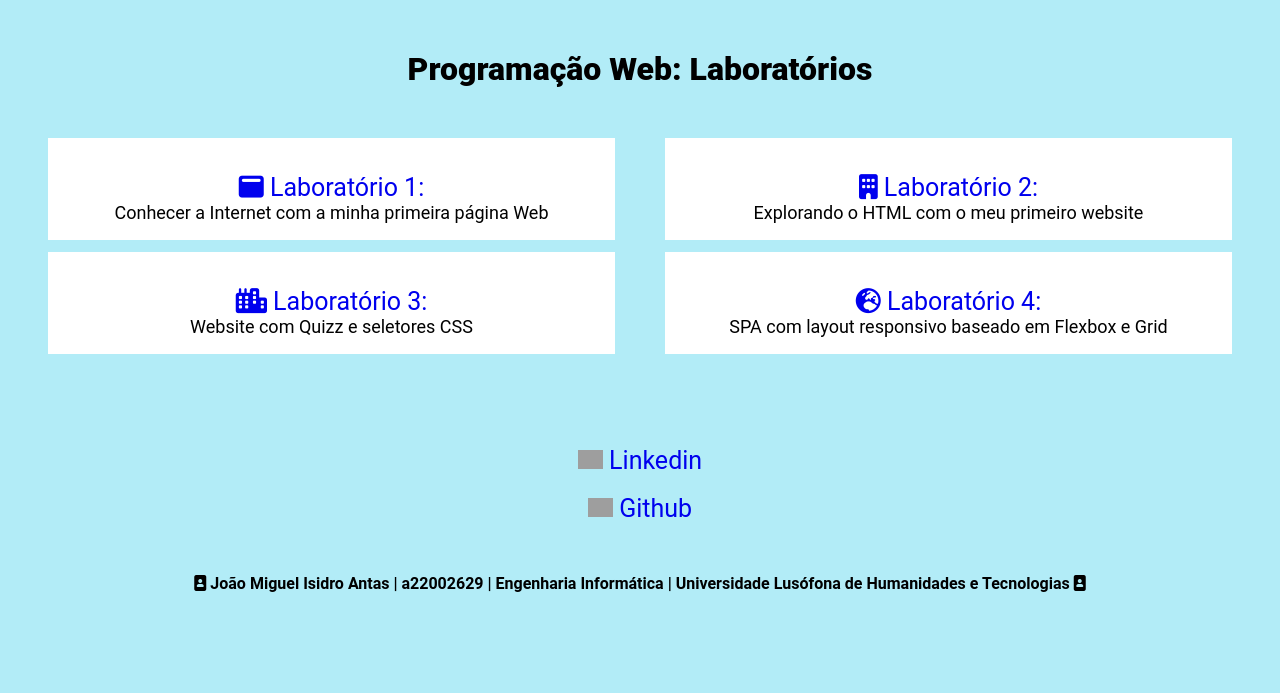
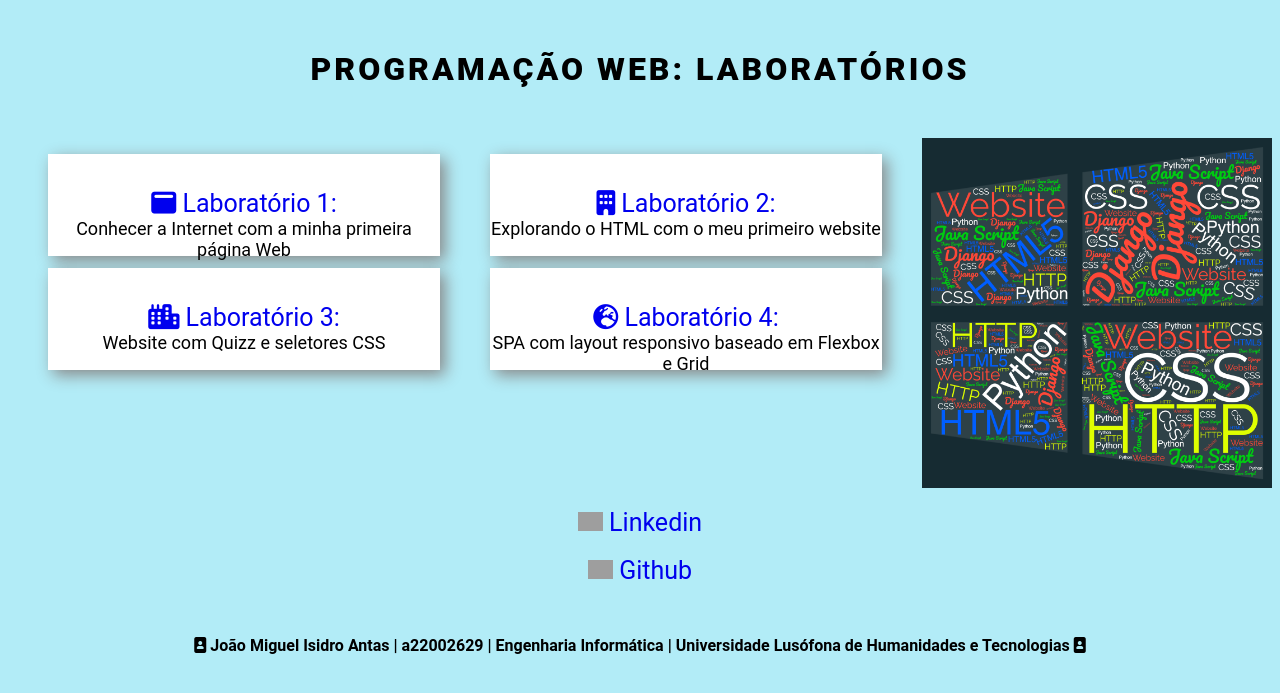
Before and after one commit to joaoantas05/pw-labs-joaoantas-a22002629, a PHP site: page / in a window 1280 px wide. Shown: the top 693 px of the page. Run offline with PHP 8.4, Linux system fonts and the light colour scheme; some libraries are stand-ins or nearby versions; grey boxes are pictures that could not be loaded.

Commit message:
laboratorio 4

```diff
--- a/geral.css
+++ b/geral.css
@@ -7,6 +7,8 @@ h1{
     margin-top: 100px;
     margin: 50px 0;
     font-weight: 900;
+    letter-spacing: 3px;
+    text-transform: uppercase;
 }
 
 ul{
@@ -14,8 +16,12 @@ ul{
     display: grid; /*colunas*/
     grid-template-columns: repeat(2, 1fr);
     grid-template-rows: repeat(3, 5vw); /*altura*/
-    grid-gap: 50px; /*espaçamento entre cada coluna*/
+    grid-gap: 50px; /*espaçamento entre colunas*/
     margin-right: 40px;
+}
+
+ul li {
+    box-shadow: 5px 5px 15px #888888;
 }
 
 li{
@@ -35,11 +41,38 @@ li:hover a{
     color: white;
 
 }
+
 a{
     display: block;
     text-decoration: none;
     font-size: 25px;
 }
+
 p{
     text-align: center;
 }
+
+aside{
+    grid-area: aside;
+}
+
+nav{
+    grid-area: nav;
+}
+
+@media(min-width:601px){
+    .geral{
+        display: grid;
+        grid-template-areas:
+        'nav aside'
+    }
+}
+
+@media(max-width:600px){
+    .geral{
+        display: grid;
+        grid-template-areas:
+        'nav'
+        'aside'
+    }
+}
--- a/index.html
+++ b/index.html
@@ -9,20 +9,35 @@
     <title>PW Labs</title>
 
 <body style="background-color:rgb(178, 236, 247)">
+    <header>
+        <h1>Programação Web: Laboratórios</h1>
+    </header>
 
-    <h1>Programação Web: Laboratórios</h1>
+    <div class="geral">
+        <nav>
             <ul type="square">
                 <li> <a href="lab1/index.html"><i class="fa-solid fa-window-maximize"></i> Laboratório 1:</a> Conhecer a Internet com a minha primeira página Web</li>
                 <li> <a href="lab2/index.html"><i class="fa-solid fa-building"></i> Laboratório 2:</a> Explorando o HTML com o meu primeiro website</li>
                 <li><a href="lab3/index.html"><i class="fa-solid fa-city"></i> Laboratório 3:</a> Website com Quizz e seletores CSS</li>
                 <li><a href="lab4/index.html"><i class="fa-solid fa-earth-europe"></i> Laboratório 4:</a> SPA com layout responsivo baseado em Flexbox e Grid</li>
             </ul>
+        </nav>
 
+        <aside>
+            <img src="wordcloud.png" height="350px">
+        </aside>
+    </div>
+
+    <main>
     <p>
         <a href="https://www.linkedin.com/in/joaoantas05/"> <img src="https://cdn-icons-png.flaticon.com/512/174/174857.png" width="25"> Linkedin</a><br>
         <a href="https://github.com/joaoantas22002629"> <img src="https://cdn-icons-png.flaticon.com/512/25/25231.png" width="25"> Github</a>
     </p><br>
+    </main>
+
+    <footer>
         <p><i class="fa-solid fa-image-portrait"></i><b> João Miguel Isidro Antas |  a22002629 | Engenharia Informática | Universidade Lusófona de Humanidades e Tecnologias </b><i class="fa-solid fa-image-portrait"></i></p>
+    </footer>
 </head>
 </body>
 </html>
--- a/lab4/estilos.css
+++ b/lab4/estilos.css
@@ -153,7 +153,6 @@ a{ /*tira a linha dos href*/
     .destinos > div{
         min-height: 500px;
     }
-
 }
 
 #texto{
```
Also changed, not shown: lab4/index.html (+4 -3 lines), wordcloud.png (added). Lines whose indentation alone changed are shown as unchanged.
